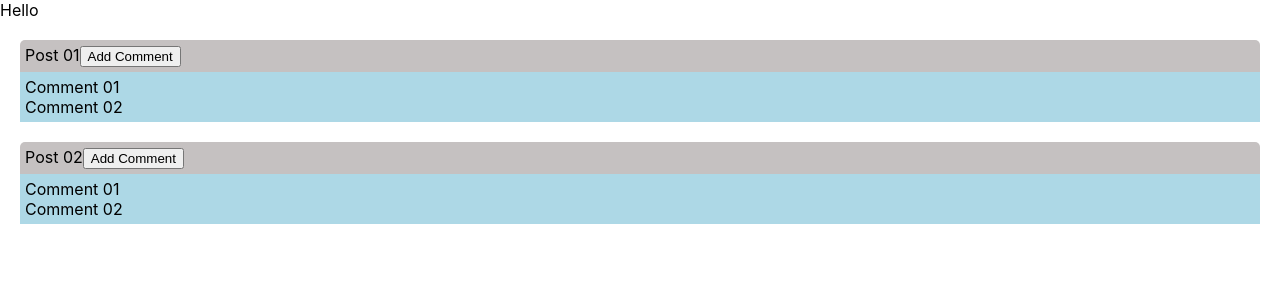
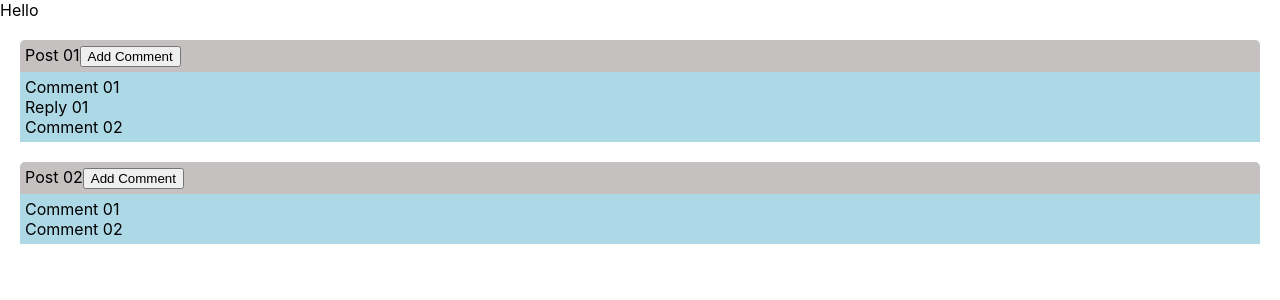
Before and after one commit to sanchit0496/reactjs-machine-coding-challenges, a React (Create React App) app in the folder nested-comments/: page / in a window 1280 px wide. Shown: the top 300 px of the page. Built offline with nearby package versions, Linux system fonts and the light colour scheme.

Commit message:
render the reply data

```diff
--- a/nested-comments/src/App.js
+++ b/nested-comments/src/App.js
@@ -6,7 +6,7 @@ function App() {
   const [clickedPost, setClickedPost] = useState(null);
   const [displayAddPostComment, setDisplayAddPostComment] = useState(false);
 
-  const posts = [
+ const posts = [
     {
       id: 1,
       postData: "Post 01",
@@ -77,11 +77,16 @@ function App() {
 
   const renderAllComments = (comments) => {
     console.log("renderAllComments", comments);
+    if(comments.length === 0){
+      return null
+    }
+
     return (
       <div>
         {comments.map((comment) => {
           return <div key={comment.id}>
             {comment.commentData}
+            {comment?.comments?.length > 0 && renderAllComments(comment.comments)}
             </div>;
         })}
       </div>
```
